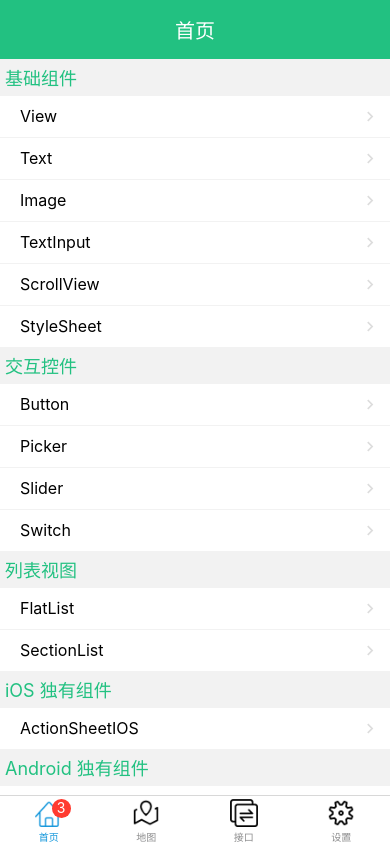
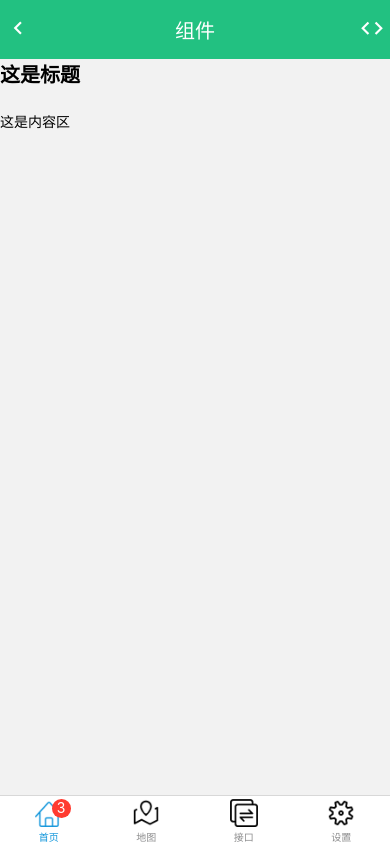
Before and after one commit to king2088/react-native-app-demo, a React Native app: screen /TextComponents in a window 390 px wide. Built offline with nearby package versions, Linux system fonts and the light colour scheme.

Commit message:
add react-syntax-highlighter / react-native-fs, remove markdown preview

```diff
--- a/package.json
+++ b/package.json
@@ -16,10 +16,11 @@
     "@react-navigation/stack": "^6.0.7",
     "react": "17.0.2",
     "react-native": "0.65.1",
+    "react-native-fs": "^2.18.0",
     "react-native-gesture-handler": "^1.10.3",
-    "react-native-markdown-display": "^7.0.0-alpha.2",
     "react-native-safe-area-context": "^3.3.0",
     "react-native-screens": "^3.5.0",
+    "react-native-syntax-highlighter": "^2.1.0",
     "react-native-vector-icons": "^8.1.0"
   },
   "devDependencies": {
--- a/src/components/customNavigation/customNavigation.js
+++ b/src/components/customNavigation/customNavigation.js
@@ -5,10 +5,11 @@ import { createStackNavigator } from "@react-navigation/stack";
 import { getHeaderTitle } from '@react-navigation/elements'
 
 import Tabs from "../../pages/tabs/tabs";
-import ViewComponents from "../view/view";
+import ViewComponents from "../homeComponents/ViewComponents/ViewComponents";
 import HomeScreen from "../../pages/home/home";
 import Header from "../header/header";
 import CodeShow from "../showComponentCode/showComponentCode";
+import TextComponents from "../homeComponents/TextComponents/TextComponents";
 
 const Stack = createStackNavigator();  // creates object for Stack Navigator
 
@@ -20,10 +21,11 @@ export const CustomNavigation = () => {
         component={Tabs}
         options={{ headerShown: false }}
       />
-      <Stack.Screen
+      {/* <Stack.Screen
         name="ViewComponents"
         component={ViewComponents}
       />
+       */}
     </Stack.Navigator>
   )
 }
@@ -36,7 +38,7 @@ export const HomeScreenNavigation = () => {
             const title = getHeaderTitle(options, route.name);
             const canGoBack = navigation.canGoBack()
             let height = 1
-            return <Header title={title} canGoBack={canGoBack} height={height} navigation={navigation} routeName={route.name}/>;
+            return <Header title={title.indexOf('Components')>-1 ? '组件' : title} canGoBack={canGoBack} height={height} navigation={navigation} route={route}/>;
         },
     }
 }
@@ -57,6 +59,10 @@ export const HomeScreenNavigation = () => {
         component={CodeShow}
         options={{ title: "代码" }}
       />
+      <Stack.Screen
+        name="TextComponents"
+        component={TextComponents}
+      />
     </Stack.Navigator>
   )
 }
--- a/src/components/header/header.js
+++ b/src/components/header/header.js
@@ -8,8 +8,9 @@ class Header extends Component {
     }
 
     render() {
-        let {navigation, height, title, routeName} = this.props
-        console.log('route name', routeName);
+        let {navigation, height, title, route} = this.props
+        // console.log('route name', routeName);
+        const routeName = route.name
         const canGoBack = navigation.canGoBack()
         let styleBackIcon = canGoBack ? styles.textLeft : styles.headerLeftOrRightHidden
         // console.log(navigation.getState());
@@ -21,7 +22,7 @@ class Header extends Component {
                 </View>
                 <Text style={styles.headerTitle}>{title}</Text>
                 <View style={styles.headerRight}>
-                    <MaterialCommunityIcons name="code-tags" size={26} style={styleCodeIcon} onPress={()=> {canGoBack ? navigation.navigate('CodeShow') : null}} />
+                    <MaterialCommunityIcons name="code-tags" size={26} style={styleCodeIcon} route={route} onPress={()=> {canGoBack ? navigation.navigate('CodeShow', { fileName: routeName }) : null}} />
                 </View>
             </View>
         )
--- /dev/null
+++ b/src/components/homeComponents/TextComponents/TextComponents.js
@@ -0,0 +1,44 @@
+import React, { Component } from 'react';
+import { StyleSheet, Text, View } from 'react-native';
+
+class TextComponents extends Component {
+
+    constructor(props) {
+        super(props)
+        this.state = {
+            titleText: '这是标题',
+            bodyText: '这是内容区'
+        }
+    }
+
+    onPressTitle() {
+        setTitleText("Bird's Nest [pressed]");
+    }
+
+    render() {
+        return (
+            <View>
+                <Text style={styles.baseText}>
+                <Text style={styles.titleText} onPress={() => {this.onPressTitle}}>
+                    {this.state.titleText}
+                    {"\n"}
+                    {"\n"}
+                </Text>
+                <Text numberOfLines={5}>{this.state.bodyText}</Text>
+            </Text>
+            </View>
+        )
+    };
+}
+
+const styles = StyleSheet.create({
+    baseText: {
+        fontFamily: "Cochin"
+    },
+    titleText: {
+        fontSize: 20,
+        fontWeight: "bold"
+    }
+})
+
+export default TextComponents
--- a/src/components/showComponentCode/showComponentCode.js
+++ b/src/components/showComponentCode/showComponentCode.js
@@ -1,35 +1,50 @@
 import React, { Component } from 'react';
-import { Text, View, StyleSheet, SafeAreaView, ScrollView } from 'react-native';
-import Markdown from 'react-native-markdown-display';
+import { SafeAreaView, ScrollView, Platform } from 'react-native';
+import SyntaxHighlighter from 'react-native-syntax-highlighter';
+import { github } from 'react-syntax-highlighter/styles/hljs';
+import fs from "react-native-fs";
 
 class CodeShow extends Component {
     constructor(props) {
         super(props)
+        this.state = {
+            codeString: ''
+        }
+    }
+    componentDidMount() {
+        this.readFile()
+    }
+
+    async readFile() {
+        let { route } = this.props
+        let fileName = route.params.fileName
+        console.log('fileName', fileName);
+        let text = ''
+        if(Platform.OS == 'android') {
+            text = await fs.readFileAssets(`codeText/${fileName}.js`)
+        }else {
+            text = await fs.readFileAssets(`codeText/${fileName}.js`)
+        }
+        console.log(text, typeof text);
+        this.setState({
+            codeString: text
+        })
     }
 
     render() {
-        const copy = `
-        # h1 Heading 8-)
-
-        **This is some bold text!**
-
-        This is normal text
-
-        \`\`\` js
-
-        function abc(){}
-
-        \`\`\`
-`;
         return (
             <SafeAreaView>
                 <ScrollView
                     contentInsetAdjustmentBehavior="automatic"
                     style={{ height: '100%' }}
                 >
-                    <Markdown>
-                        {copy}
-                    </Markdown>
+                    <SyntaxHighlighter
+                        language='javascript'
+                        style={github}
+                        highlighter={"hljs"}
+                    >
+                        {this.state.codeString}
+                    </SyntaxHighlighter>
                 </ScrollView>
             </SafeAreaView>
         )
--- a/src/data/homeList.js
+++ b/src/data/homeList.js
@@ -3,7 +3,7 @@ const homeList = [
         title: "基础组件",
         data: [
             {title: "View", component: 'ViewComponents'},
-            {title: "Text", component: 'ViewComponents'},
+            {title: "Text", component: 'TextComponents'},
             {title: "Image", component: 'ViewComponents'},
             {title: "TextInput", component: 'ViewComponents'},
             {title: "ScrollView", component: 'ViewComponents'},
--- a/src/pages/tabs/tabs.js
+++ b/src/pages/tabs/tabs.js
@@ -55,10 +55,10 @@ const Tabs = () => {
                 let height = 0
                 // console.log('route.name', route.name);
                 if(route.name == 'Home') {
-                    return <Header title={title} canGoBack={canGoBack} height={height} navigation={navigation} routeName={route.name}/>;
+                    return <Header title={title} canGoBack={canGoBack} height={height} navigation={navigation} route={route}/>;
                 }
                 height = 1
-                return <Header title={title} canGoBack={canGoBack} height={height} navigation={navigation} routeName={route.name}/>;
+                return <Header title={title} canGoBack={canGoBack} height={height} navigation={navigation} route={route}/>;
             },
         }
     }
```
Also changed, not shown: src/components/homeComponents/ViewComponents/ViewComponents.js (renamed from src/components/view/view.js), 9 other files (tests, documents, lock files or other folders).
